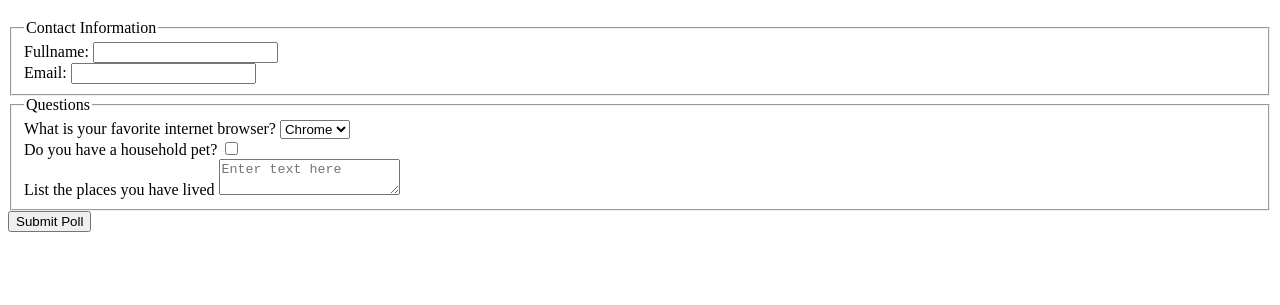
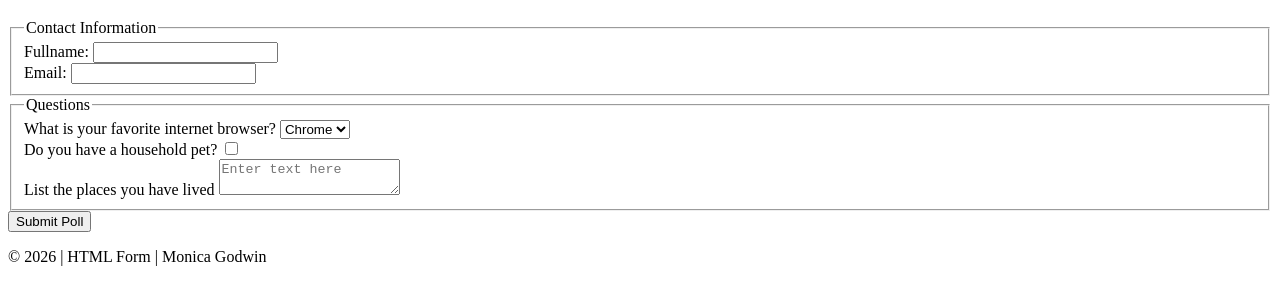
Before and after one commit to MonicaGodwin/wdd130, a plain HTML site: page week05/poll-form.html in a window 1280 px wide. Shown: the part 61-366 px from the top of the page. Drawn offline with Linux system fonts and the light colour scheme.

Commit message:
table form exercise

```diff
--- a/week05/poll-form.html
+++ b/week05/poll-form.html
@@ -37,7 +37,7 @@
         </form>
     </main>
     <footer>
-
+        <p>&copy; 2026 | HTML Form | Monica Godwin</p>
     </footer>
 </body>
 </html>
```
